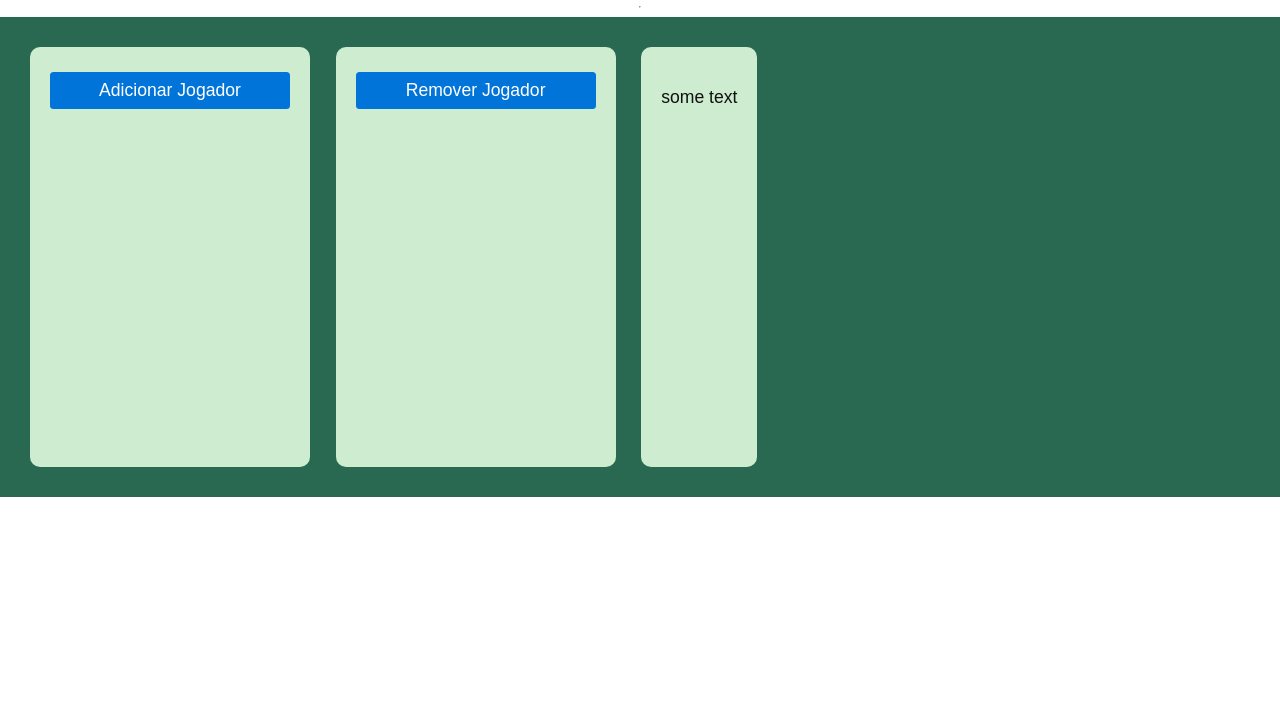
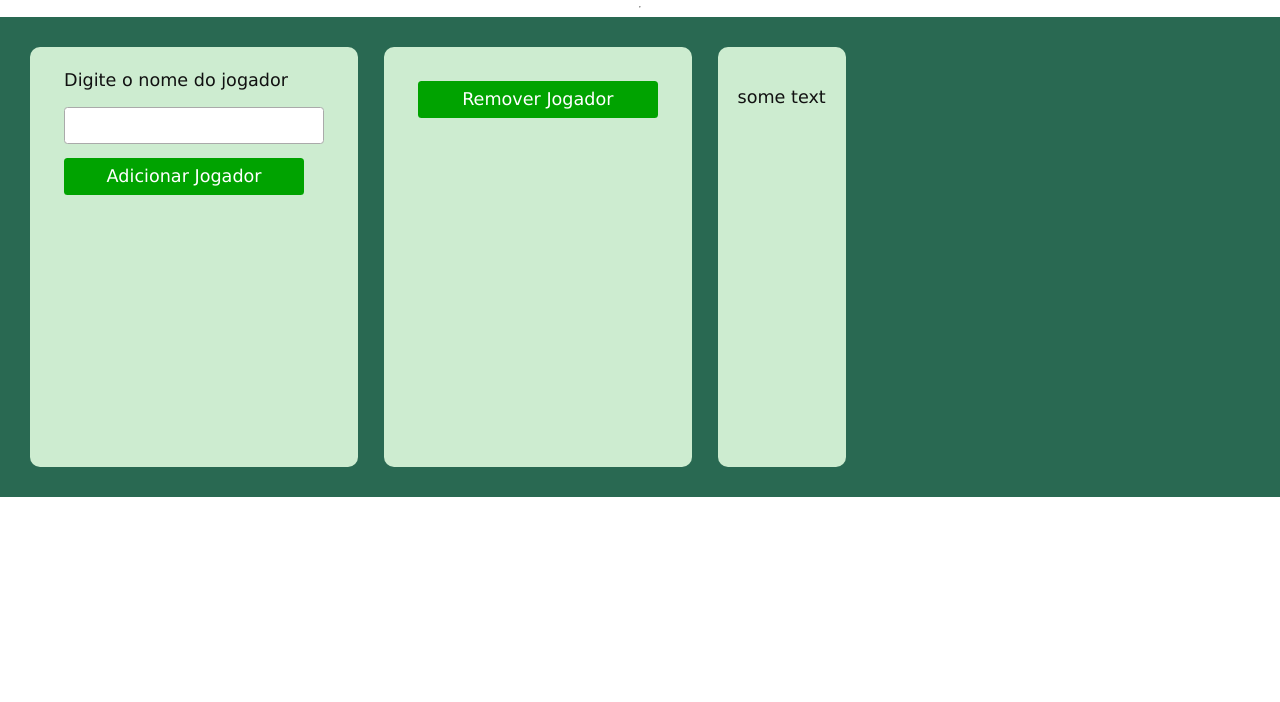
Before and after one commit to mrdsantos/OneBitCode, a plain HTML site: page javascript_dom/escalacao_time_exercise/index.html in a window 1280 px wide. Shown: the part 98-800 px from the top of the page. Drawn offline with Linux system fonts and the light colour scheme.

Commit message:
tweak css in button, input and label

```diff
--- a/javascript_dom/escalacao_time_exercise/content/script/script.js
+++ b/javascript_dom/escalacao_time_exercise/content/script/script.js
@@ -7,11 +7,10 @@ document.body.appendChild(
 )
 document.body.appendChild(Object.assign(document.createElement("hr")))
 
-document.body
-	// create a div
-	.appendChild(
-		Object.assign(document.createElement("div"), { id: "containerMain" })
-	)
+//creates main container and columns
+document.body.appendChild(
+	Object.assign(document.createElement("div"), { id: "containerMain" })
+)
 
 document
 	.getElementById("containerMain")
@@ -41,13 +40,36 @@ document
 		)
 	)
 
+// create forms
+document
+	.getElementById("playerAddCol")
+	.append(
+		Object.assign(
+			document.createElement("label"),
+			{ for: "playerNameAdd" },
+			{ textContent: "Digite o nome do jogador" }
+		)
+	)
+
+document
+	.getElementById("playerAddCol")
+	.append(
+		document.createElement(
+			Object.assign("input"),
+			{ type: "text" },
+			{ placeholder: "Digite o nome do jogador" },
+			{ name: "playerNameAdd" },
+		)
+	)
+
+// create buttons
 document
 	.getElementById("playerAddCol")
 	.append(
 		Object.assign(
 			document.createElement("button"),
 			{ id: "btnAdd" },
-			{ textContent: "Adicionar Jogador" }
+			{ textContent: "Adicionar Jogador" },
 		)
 	)
 
@@ -57,12 +79,13 @@ document
 		Object.assign(
 			document.createElement("button"),
 			{ id: "btnRmv" },
-			{ textContent: "Remover Jogador" }
+			{ textContent: "Remover Jogador" },
 		)
 	)
-document.getElementById("playerListCol").append(
-	Object.assign(
-		document.createElement("p"),
-		{textContent: "some text"}
+
+// placeholder
+document
+	.getElementById("playerListCol")
+	.append(
+		Object.assign(document.createElement("p"), { textContent: "some text" })
 	)
-)
--- a/javascript_dom/escalacao_time_exercise/index.css
+++ b/javascript_dom/escalacao_time_exercise/index.css
@@ -1,12 +1,10 @@
 @import "./picnic.min.css";
 
 body {
+    box-sizing: border-box;
     display: flex;
     flex-direction: column;
-}
-
-.clean {
-    list-style-type: none;
+    font-family: Verdana, Geneva, Tahoma, sans-serif;
 }
 
 #containerMain {
@@ -18,16 +16,34 @@ body {
     background-color: rgb(41, 105, 82);
 }
 
+input, label, button {
+    margin: .8em;
+}
+
 .column {
     background-color: rgba(230, 255, 227, 0.87);
     padding: 20px 20px;
     border-radius: 10px;
 }
 
+#playeraddcol {
+    width: 60%;
+    flex-grow: 1;
+}
+
+input {
+    display: block;
+    width: 260px;
+}
+
 #btnAdd {
     width: 240px;
+    background-color: rgb(0, 163, 0);
+    display: block;
 }
 
 #btnRmv {
     width: 240px;
+    background-color: rgb(0, 163, 0);
+    display: block;
 }
```
